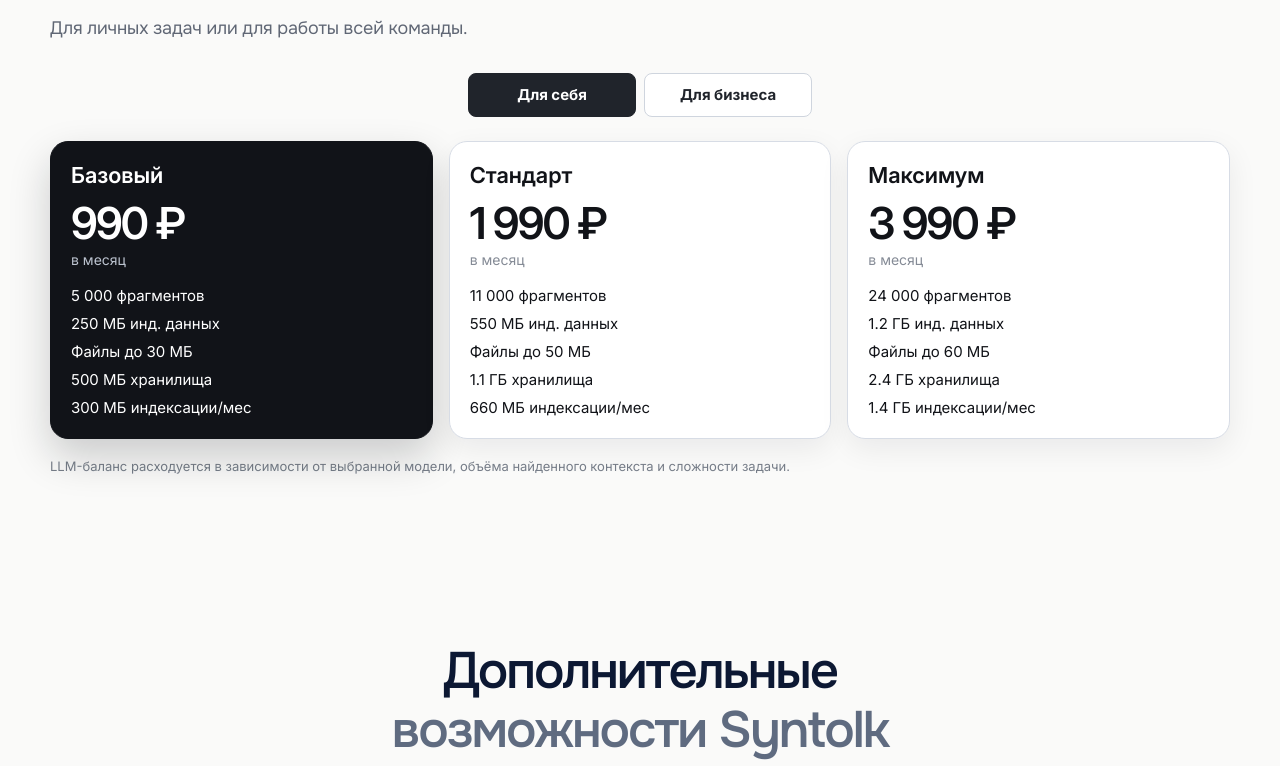
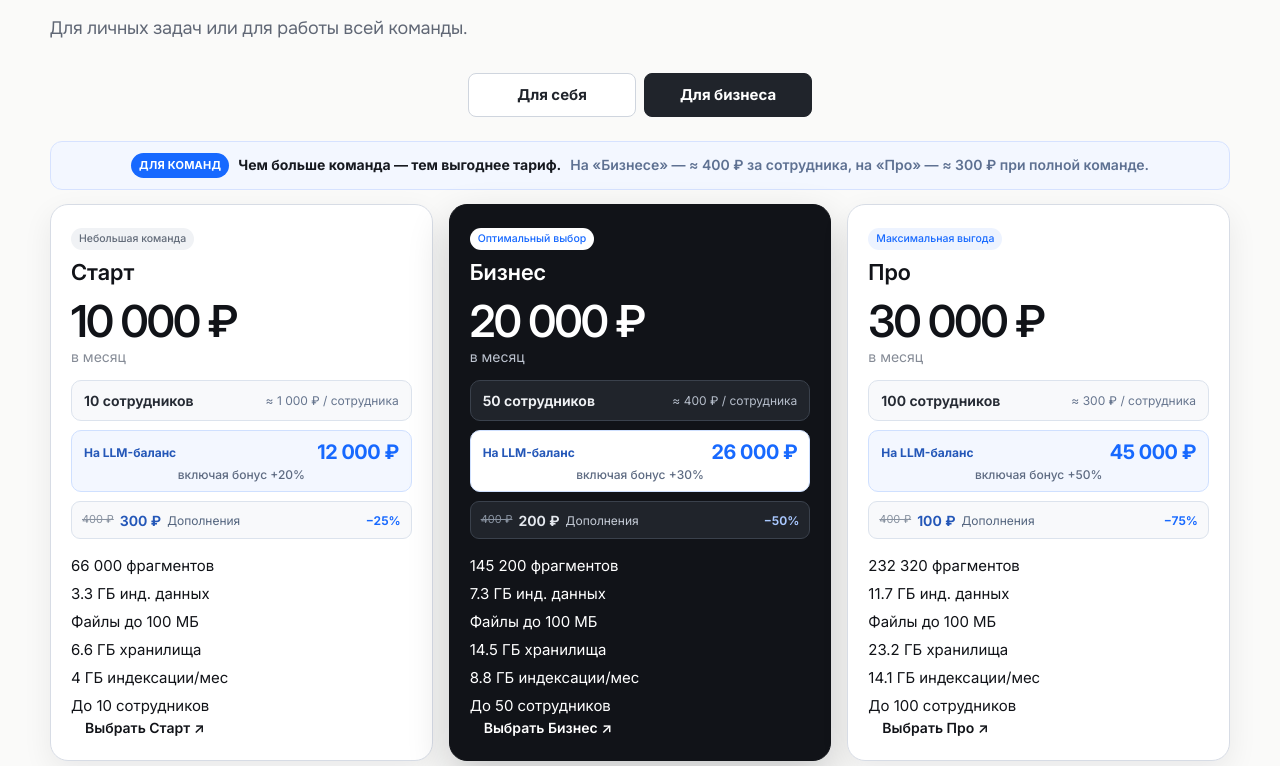
Before and after one commit to syntolkru-prog/syntolk.site, a plain HTML site: page index.html in a window 1280 px wide. Shown: the part 2773-3539 px from the top of the page. Drawn offline with Linux system fonts and the light colour scheme.

Commit message:
Open pricing section on business reference view

```diff
--- a/index.html
+++ b/index.html
@@ -100,12 +100,12 @@
 
     <div class="pricing-switch" role="tablist" aria-label="Тип использования">
       <span class="pricing-switch-indicator" aria-hidden="true"></span>
-      <button type="button" class="active" data-pricing-target="personal" role="tab" aria-selected="true">Для себя</button>
-      <button type="button" data-pricing-target="business" role="tab" aria-selected="false">Для бизнеса</button>
+      <button type="button" data-pricing-target="personal" role="tab" aria-selected="false">Для себя</button>
+      <button type="button" class="active" data-pricing-target="business" role="tab" aria-selected="true">Для бизнеса</button>
     </div>
 
     <div class="pricing-panels">
-      <div class="pricing-panel active" data-pricing-panel="personal">
+      <div class="pricing-panel" data-pricing-panel="personal">
         <div class="pricing-grid">
           <article class="plan pop">
             <h3>Базовый</h3>
@@ -146,7 +146,7 @@
         </div>
       </div>
 
-      <div class="pricing-panel" data-pricing-panel="business">
+      <div class="pricing-panel active" data-pricing-panel="business">
         <div class="business-promo" role="note" aria-label="Выгода для команды">
           <span class="business-promo-badge">Для команд</span>
           <strong>Чем больше команда — тем выгоднее тариф.</strong>
```
